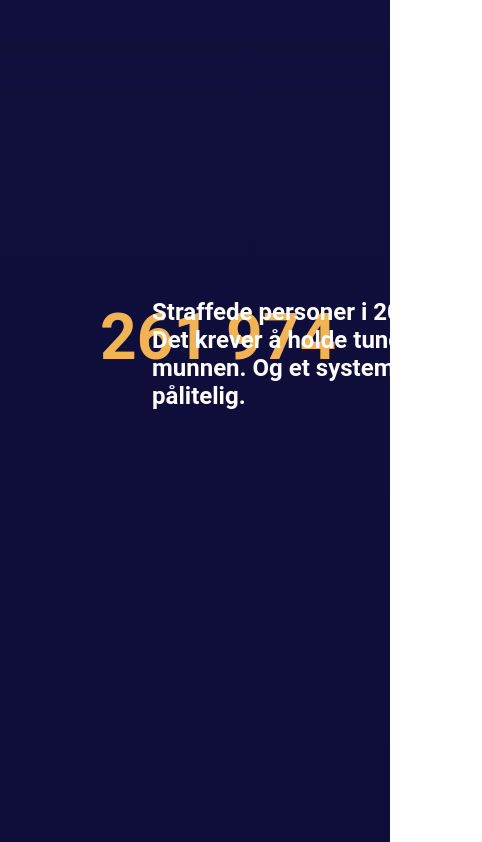
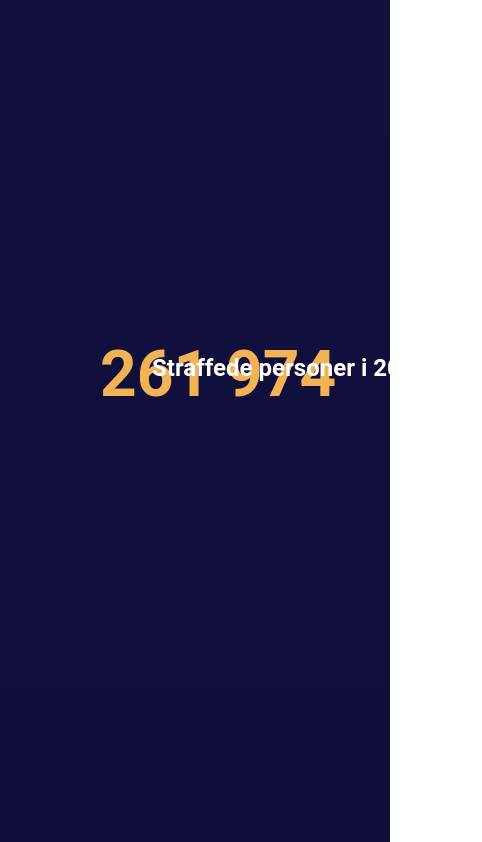
Before and after one commit to Webstep/domstol_landingpage, a Next.js app: page /Domstol in a window 390 px wide. Shown: the part 5554-6396 px from the top of the page, 482 px wide, since content can reach past the window. Built offline with nearby package versions, Linux system fonts and the light colour scheme; a web font is replaced by a local one.

Commit message:
well well

```diff
--- a/components/slides/domstol/NumberSlide/Number.module.scss
+++ b/components/slides/domstol/NumberSlide/Number.module.scss
@@ -37,35 +37,39 @@
 
 @media only screen and (max-width: 1200px) {
     .section {
-        height: 200vh;
+        height: 300vh;
         width: 100vw;
         font-family: $font-family-body;
         font-weight: $font-weight-heading;
+        overflow: visible;
+        position: relative;
     }
 
-    .textContainer {}
+    .textContainer {
+        //position: relative;
+        height: 100vh;
+    }
 
     .text1 {
         width: 20.625rem;
         font-size: 1.5rem;
-        margin: 0;
-        padding: 0;
         position: sticky;
-        top: 0;
+        top: 350px;
+        height: 100vh;
     }
 
     .text2 {
         width: 20.625rem;
         font-size: 1.5rem;
-        margin: 0;
-        padding: 0;
+        height: 100vh;
         position: sticky;
-        top: 0;
+        top: 400px;
     }
 
     .number {
         position: sticky;
-        top: 00;
+        top: 300px;
+        height: 100vh;
         left: 100px;
         font-size: 4rem;
     }
--- a/components/slides/domstol/NumberSlide/NumberSlide.tsx
+++ b/components/slides/domstol/NumberSlide/NumberSlide.tsx
@@ -8,7 +8,6 @@ const NumberSlide = () => {
     const [ref, inView] = useInView();
 
     useEffect(() => {
-        console.log(styles.fontsizeAfter);
 
         if (inView) {
             const incrementNumber = () => {
```
